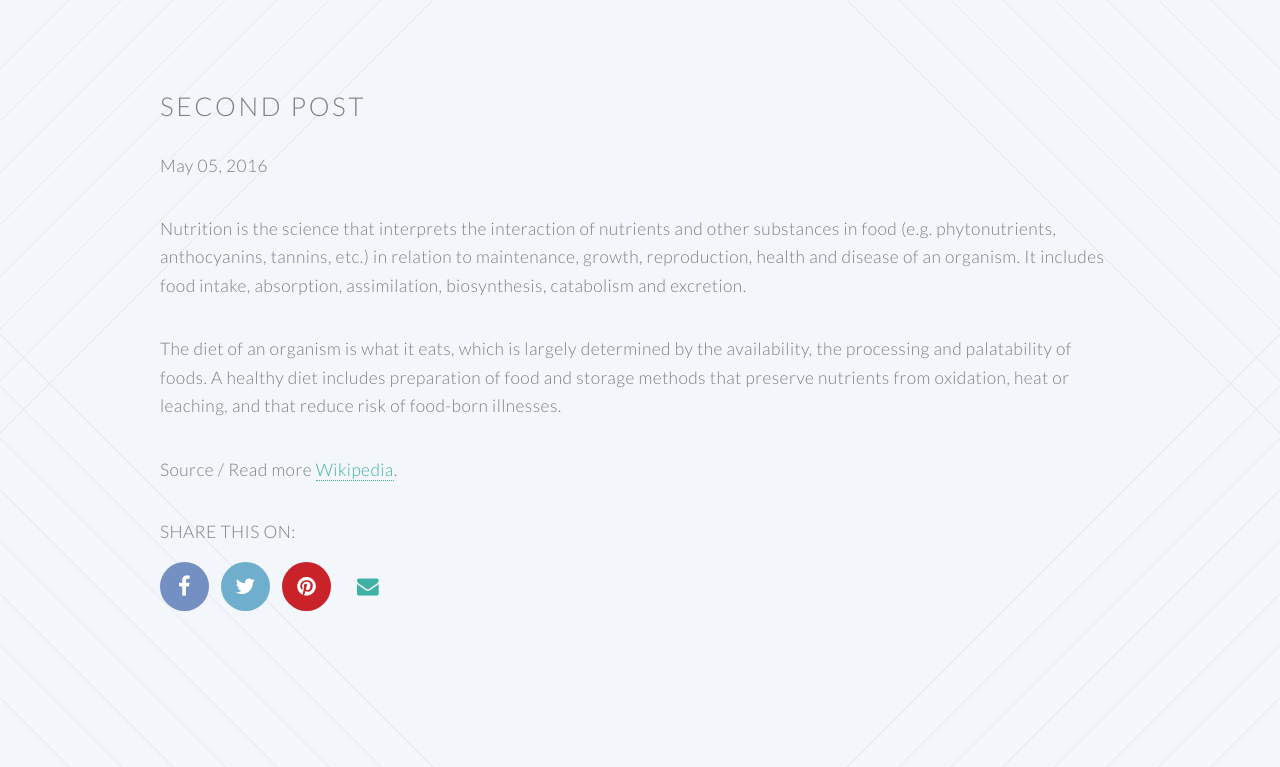
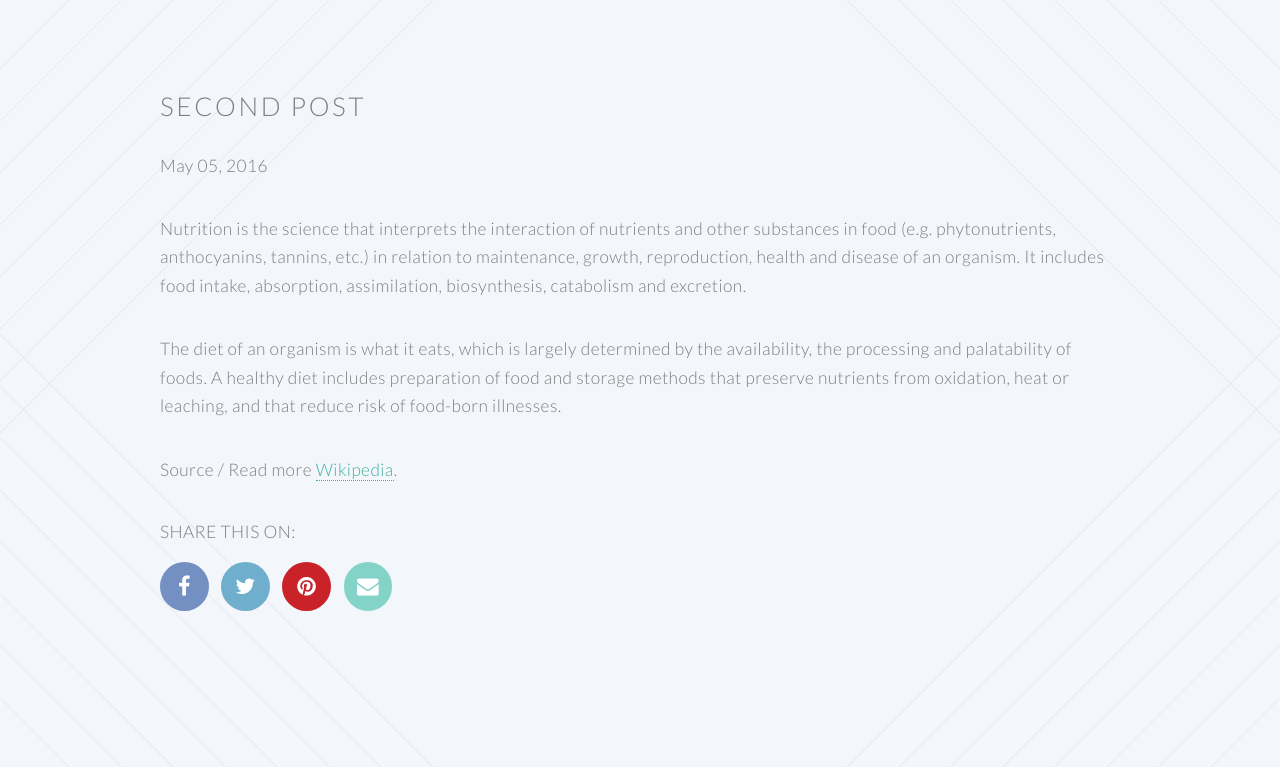
Before and after one commit to lmchristensen23/lmchristensen23.github.io, a Jekyll site: the page built from _posts/2016-05-05-second-post.md, in a window 1280 px wide. Shown: the part 543-1310 px from the top of the page. Built offline with Jekyll 4.4.1, drawn with Linux system fonts in a browser that asks for light colours; grey boxes are pictures that could not be loaded.

Commit message:
Update main.css

```diff
--- a/assets/css/main.css
+++ b/assets/css/main.css
@@ -1931,6 +1931,14 @@
 			}
 				.icon.circle.fa-pinterest:hover {
 					background: #bf3238;
+				}
+
+			.icon.circle.fa-envelope {
+				background: #83d3c9;
+				color: #fff;
+			}
+				.icon.circle.fa-envelope:hover {
+					background: #8a41dd;
 				}
 
 		.icon.featured {
```
